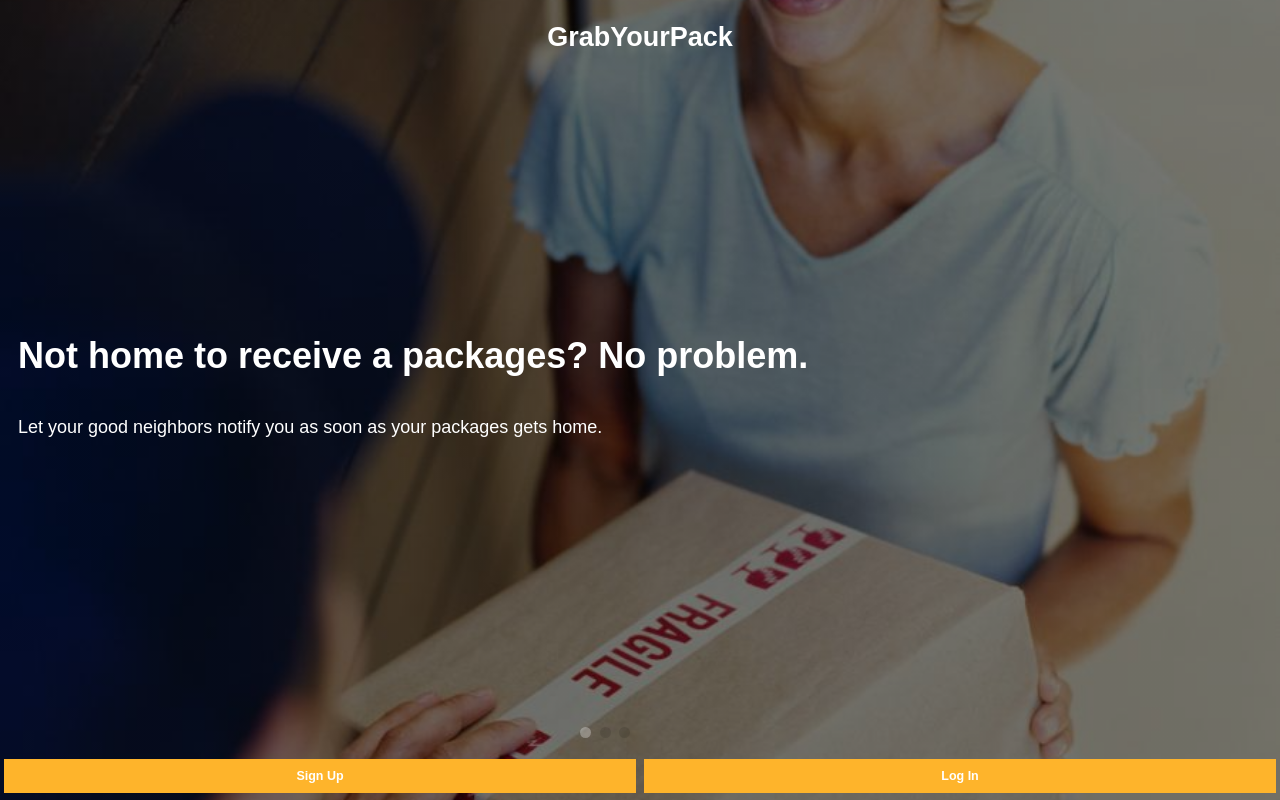
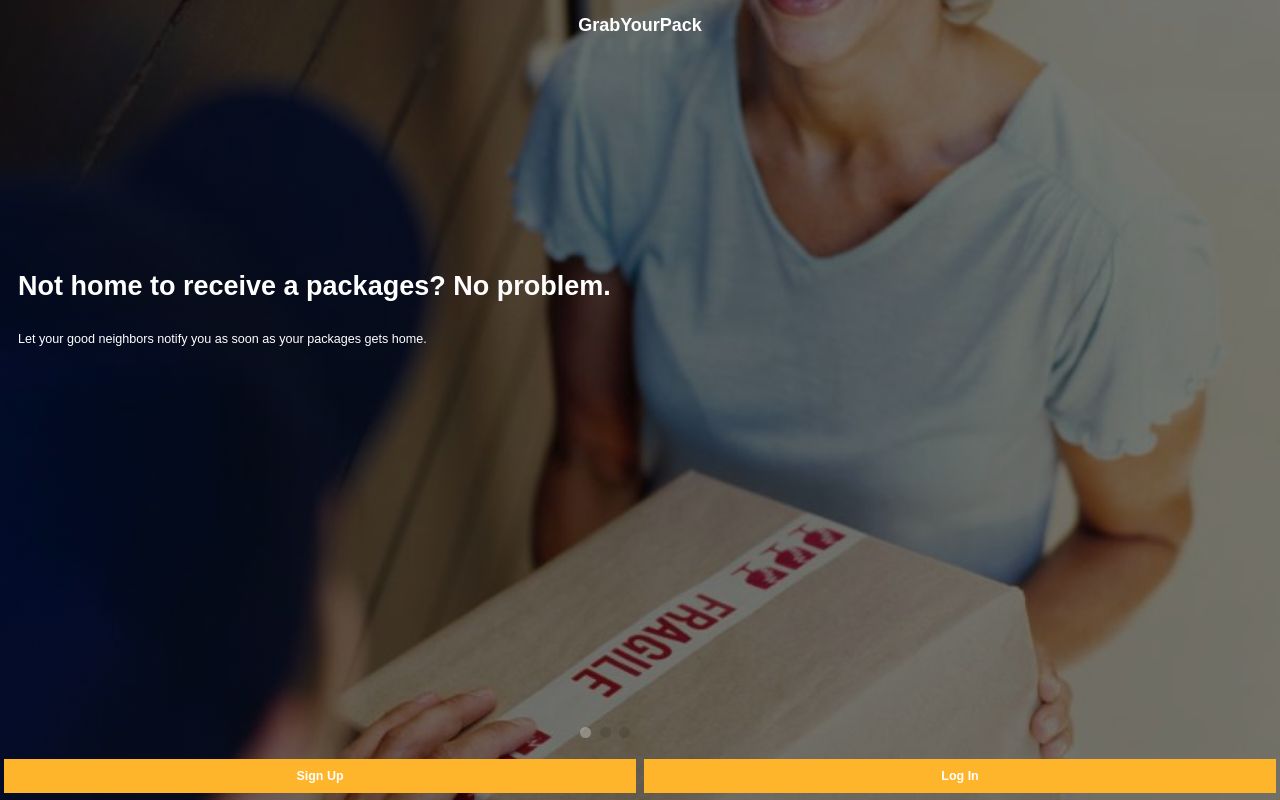
Before and after one commit to goiaba/grab-your-pack, a plain HTML site: page www/index.html in a window 1280 px wide. Drawn offline with Linux system fonts and the light colour scheme.

Commit message:
Fix titles tutorial

```diff
--- a/www/css/grabyourpack.css
+++ b/www/css/grabyourpack.css
@@ -83,7 +83,7 @@ div#tutorial-header.ui-header.ui-bar-inherit{
 	color: white;
 	text-shadow: none;
 	font-weight: 700;
-	font-size: 1.5em;
+	font-size: 1em;
 }
 
 div#tutorial-footer.ui-footer.ui-bar-inherit.ui-footer-fixed.slideup{
@@ -97,9 +97,12 @@ div#tutorial-footer.ui-footer.ui-bar-inherit.ui-footer-fixed.slideup{
 	border: none;
 }
 .tutorial-title{
-	margin-top: 30vh;
+	margin-top: 25vh;
 	font-weight: 700;
-	font-size: 2em;
+	font-size: 1.5em;
+}
+.tutorial-paragraph{
+	font-size: 0.7em;
 }
 
 
--- a/www/index.html
+++ b/www/index.html
@@ -46,14 +46,14 @@
         Tutorial Page
         -->
         <div data-role="page" id="help-page" class="help-page swipeable">
-            <div  id="tutorial-header" data-role="header">
+            <div id="tutorial-header" data-role="header">
               <h3>GrabYourPack</h3>
             </div>
 
             <div role="main" class="ui-content">
                 <div  class="visible-page">
                     <h3 class="tutorial-title">Not home to receive a packages? No problem.</h3>
-                    <p class="tutorial-paragraph-1"> Let your good neighbors notify you as soon as your packages gets home.
+                    <p class="tutorial-paragraph"> Let your good neighbors notify you as soon as your packages gets home.
                     </p>
                 </div>
 
```
Also changed, not shown: www/img/bg1.png (deleted), www/img/logo-try.png (added), www/img/logo.png.
